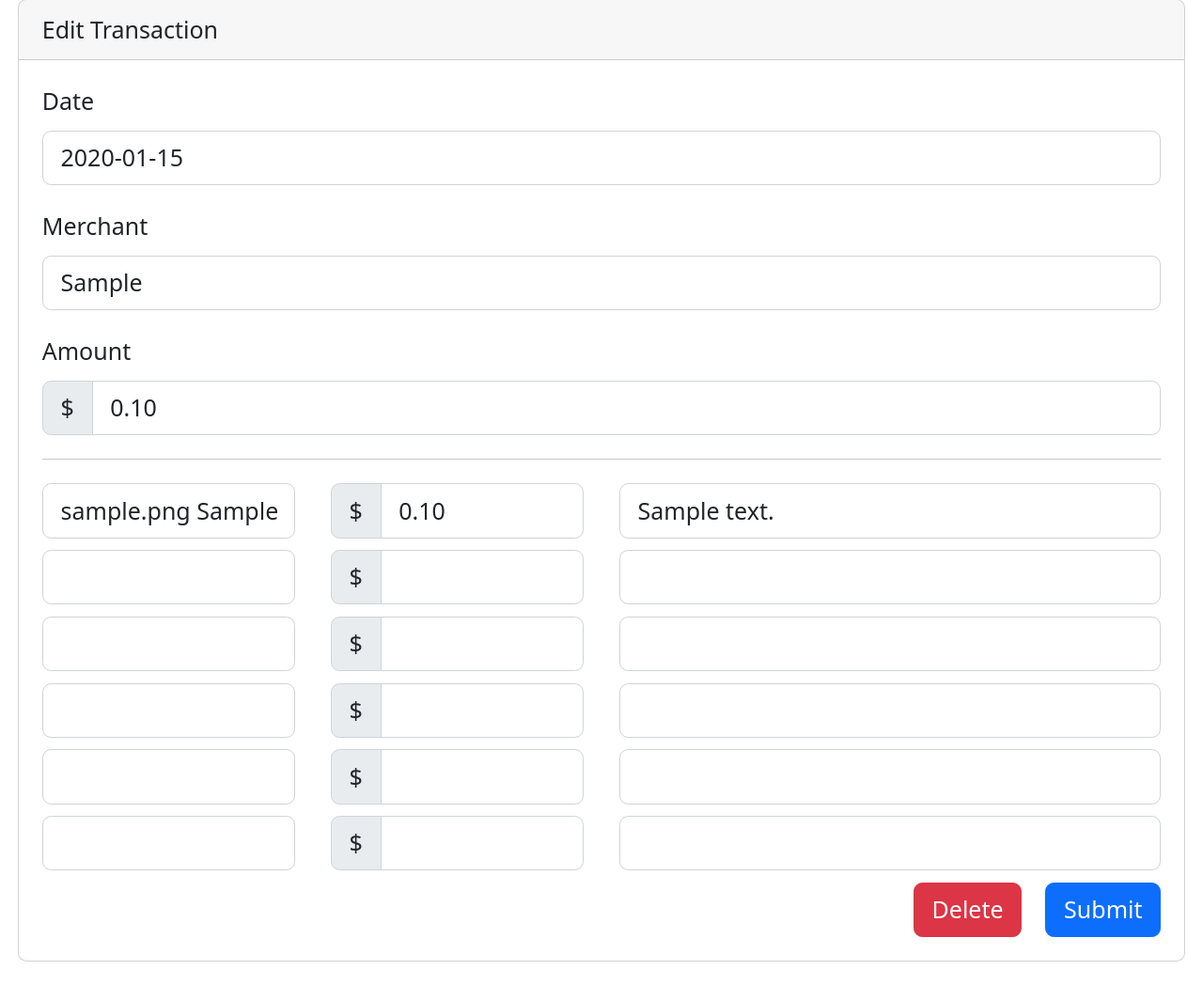
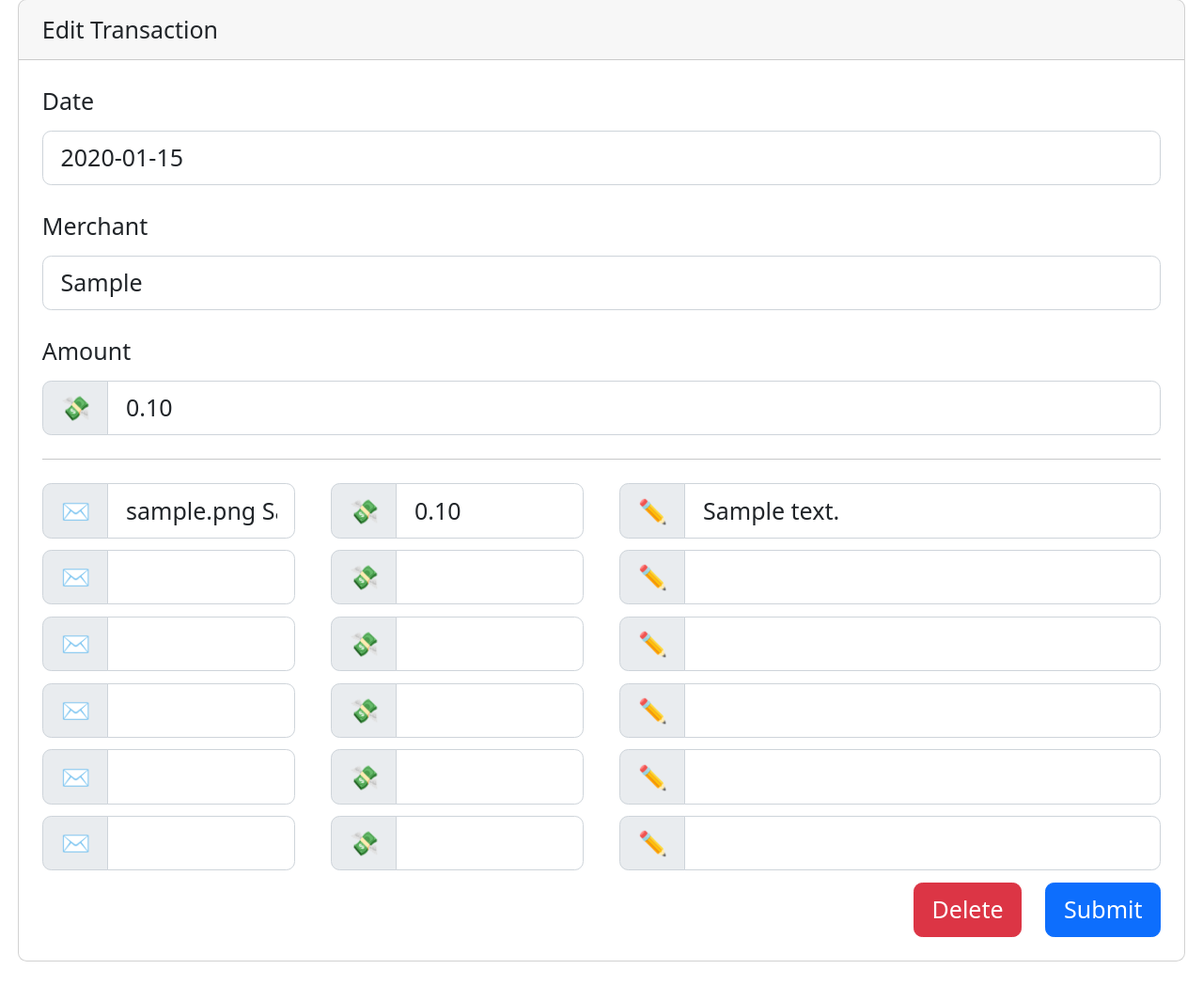
Before and after one commit to rhollencamp/budginator, a Django app: template budginator/templates/budginator/editTransaction.html in a window 1280 px wide. Shown: the part 126-1174 px from the top of the page at 94% size. Run offline with Django 4.2, Linux system fonts and the light colour scheme; the template is opened without the code that fills it: values that come from a table or form of the project are taken from there, others are empty; tables that the repository leaves empty hold one stand-in row (values such as "Sample post").

Commit message:
update edit transaction display
add some icons before each split field so that it is more apparent what each input is

```diff
--- a/budginator/templates/budginator/editTransaction.html
+++ b/budginator/templates/budginator/editTransaction.html
@@ -19,7 +19,7 @@
         <div class="mb-3">
           <label for="amount" class="form-label">Amount</label>
           <div class="input-group">
-            <span class="input-group-text">$</span>
+            <span class="input-group-text">💸</span>
             {% comment %} TODO readonly {% endcomment %}
             <input type="text" class="form-control" id="amount" name="amount" value="{{ transaction.amount | amount }}">
           </div>
@@ -31,6 +31,8 @@
         {% for split in transaction.splits.all %}
         <div class="row mb-4 mb-xl-2">
           <div class="col-12 col-xl-3 mb-1 mb-xl-0">
+            <div class="input-group">
+              <span class="input-group-text">✉️</span>
               <select class="form-control" name="splitBudget">
                 <option></option>
                 {% for budget in budgets %}
@@ -40,14 +42,18 @@
                 {% endfor %}
               </select>
             </div>
+          </div>
           <div class="col-12 col-xl-3 mb-1 mb-xl-0">
             <div class="input-group">
-              <span class="input-group-text">$</span>
+              <span class="input-group-text">💸</span>
               <input type="text" class="form-control" name="splitAmount" value="{{ split.amount | amount }}">
             </div>
           </div>
           <div class="col-12 col-xl-6 mb-1 mb-xl-0">
+            <div class="input-group">
+              <span class="input-group-text">✏️</span>
               <input type="text" class="form-control" name="splitNote" value="{{ split.note }}">
+            </div>
           </div>
         </div>
         {% endfor %}
@@ -56,6 +62,8 @@
         {% for x in "xxxxx" %}
         <div class="row mb-4 mb-xl-2">
           <div class="col-12 col-xl-3 mb-1 mb-xl-0">
+            <div class="input-group">
+              <span class="input-group-text">✉️</span>
               <select class="form-control" name="splitBudget">
                 <option></option>
                 {% for budget in budgets %}
@@ -63,14 +71,18 @@
                 {% endfor %}
               </select>
             </div>
+          </div>
           <div class="col-12 col-xl-3 mb-1 mb-xl-0">
             <div class="input-group">
-              <span class="input-group-text">$</span>
+              <span class="input-group-text">💸</span>
               <input type="text" inputmode="decimal" class="form-control" name="splitAmount">
             </div>
           </div>
           <div class="col-12 col-xl-6 mb-1 mb-xl-0">
+            <div class="input-group">
+              <span class="input-group-text">✏️</span>
               <input type="text" class="form-control" name="splitNote">
+            </div>
           </div>
         </div>
         {% endfor %}
```
Lines whose indentation alone changed are shown as unchanged.
